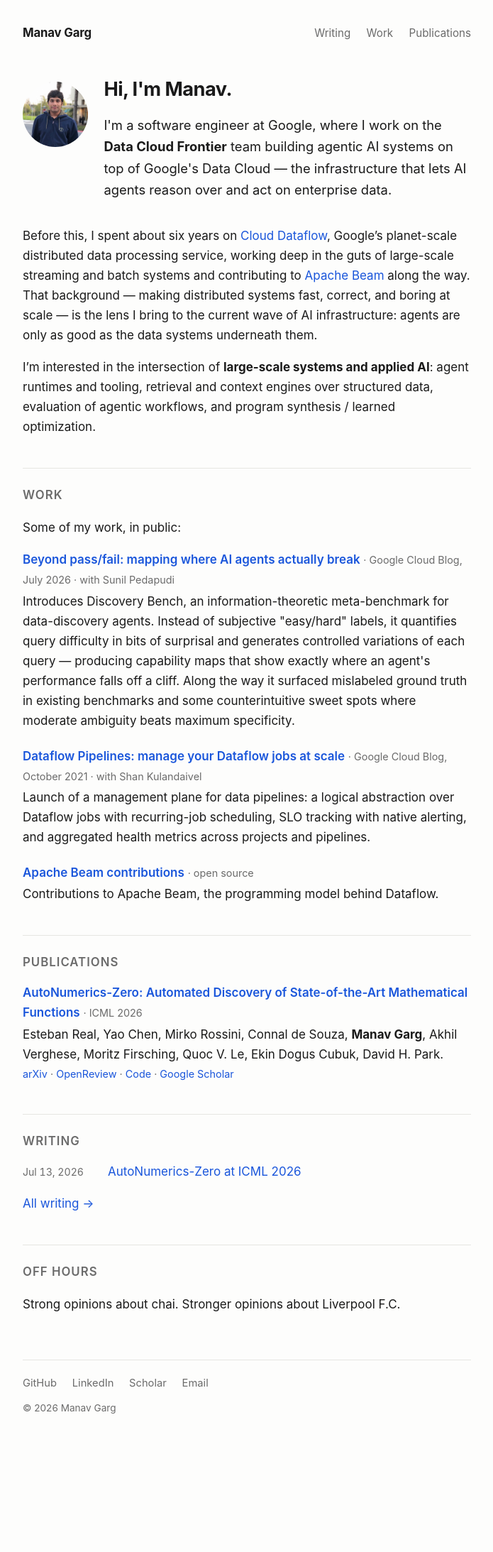
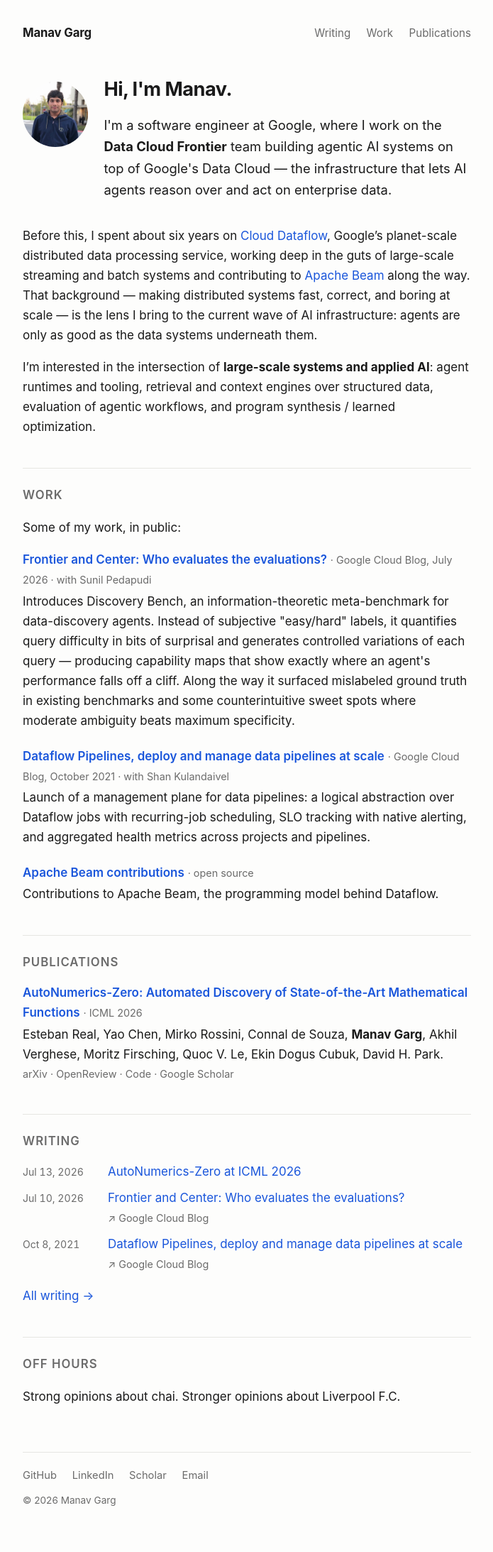
Before and after one commit to manavgarg/manavgarg.github.io, a Jekyll site: the page built from index.md, in a window 1280 px wide. Shown: the whole page at 71% size, without its empty margins (292-987 px from the left). Built offline with Jekyll 4.4.1, drawn with Linux system fonts in a browser that asks for light colours; before the commit the page ends 2056 px from its top, so only the background shows below that.

Commit message:
Add Google Cloud blog posts to Writing as external entries
- Stub posts with external_url/source front matter so they sort with
  regular posts by date
- Writing lists link straight to the external URL with a muted source
  label; generalize .meta styling
- Sync Work section titles to the posts' real headlines

Co-Authored-By: Claude Fable 5 <noreply@anthropic.com>
Claude-Session: https://claude.ai/code/session_018dd1zrqycAwGyeE8kPugPE

```diff
--- a/assets/css/style.scss
+++ b/assets/css/style.scss
@@ -141,9 +141,17 @@ h3 {
   font-weight: 600;
 }
 
-.item .meta {
+.meta {
   color: var(--muted);
   font-size: 0.9rem;
+}
+
+.meta a {
+  color: var(--muted);
+}
+
+ul.post-list .meta {
+  white-space: nowrap;
 }
 
 .item p {
--- a/index.md
+++ b/index.md
@@ -33,7 +33,7 @@ evaluation of agentic workflows, and program synthesis / learned optimization.
 Some of my work, in public:
 
 <div class="item">
-  <span class="title"><a href="https://cloud.google.com/blog/products/data-analytics/evaluate-agent-performance">Beyond pass/fail: mapping where AI agents actually break</a></span>
+  <span class="title"><a href="https://cloud.google.com/blog/products/data-analytics/evaluate-agent-performance">Frontier and Center: Who evaluates the evaluations?</a></span>
   <span class="meta">· Google Cloud Blog, July 2026 · with Sunil Pedapudi</span>
   <p>Introduces Discovery Bench, an information-theoretic meta-benchmark for
   data-discovery agents. Instead of subjective "easy/hard" labels, it
@@ -45,7 +45,7 @@ Some of my work, in public:
 </div>
 
 <div class="item">
-  <span class="title"><a href="https://cloud.google.com/blog/products/data-analytics/manage-your-dataflow-jobs-at-scale-with-dataflow-pipelines/">Dataflow Pipelines: manage your Dataflow jobs at scale</a></span>
+  <span class="title"><a href="https://cloud.google.com/blog/products/data-analytics/manage-your-dataflow-jobs-at-scale-with-dataflow-pipelines/">Dataflow Pipelines, deploy and manage data pipelines at scale</a></span>
   <span class="meta">· Google Cloud Blog, October 2021 · with Shan Kulandaivel</span>
   <p>Launch of a management plane for data pipelines: a logical abstraction
   over Dataflow jobs with recurring-job scheduling, SLO tracking with native
@@ -80,7 +80,14 @@ Some of my work, in public:
   {% for post in site.posts limit: 5 %}
   <li>
     <span class="date">{{ post.date | date: "%b %-d, %Y" }}</span>
-    <a href="{{ post.url | relative_url }}">{{ post.title }}</a>
+    <span>
+      {% if post.external_url %}
+      <a href="{{ post.external_url }}">{{ post.title }}</a>
+      <span class="meta">&nearr; {{ post.source }}</span>
+      {% else %}
+      <a href="{{ post.url | relative_url }}">{{ post.title }}</a>
+      {% endif %}
+    </span>
   </li>
   {% endfor %}
 </ul>
```
Also changed, not shown: _posts/2021-10-08-dataflow-pipelines.md (added, +9 -0 lines), _posts/2026-07-10-who-evaluates-the-evaluations.md (added, +9 -0 lines), writing.md (+8 -1 lines).
